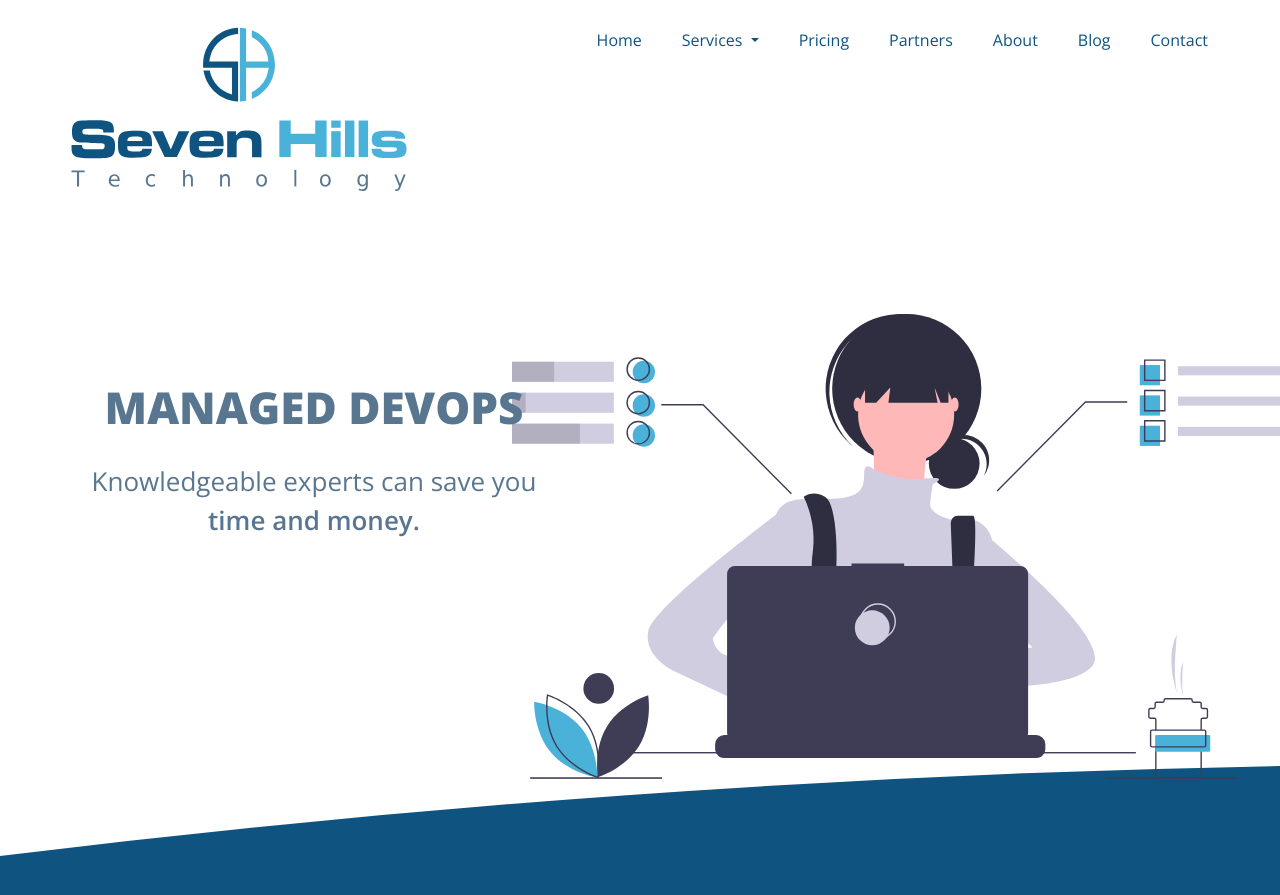
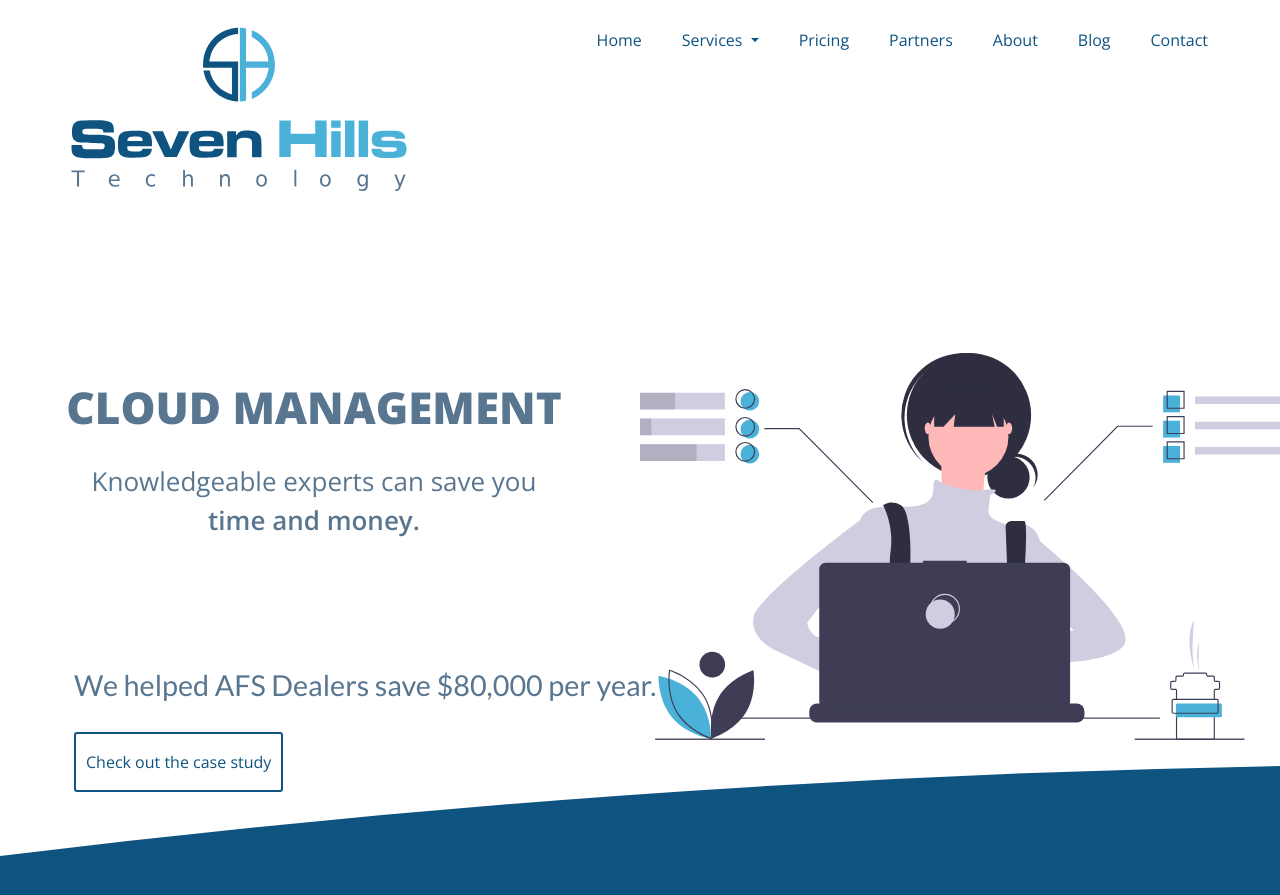
Before and after one commit to seven-hills-technology/seven-hills-technology.github.io, a Jekyll site: the page built from cloud-management.md, in a window 1280 px wide and 900 px high. Shown: the top 895 px of the window. Built offline with Jekyll 4.4.1, drawn with Linux system fonts in a browser that asks for light colours; nearby versions of some CDN libraries; some of the changed text lies outside the part shown.

Commit message:
added case study and renamed to cloud management

```diff
--- a/_data/pagelist.yml
+++ b/_data/pagelist.yml
@@ -11,9 +11,9 @@ docs:
         url: /development.html
         friendlyUrl: development
       -
-        title: "Managed DevOps"
-        url: /managed-devops.html
-        friendlyUrl: managed-devops
+        title: "Cloud Management"
+        url: /cloud-management.html
+        friendlyUrl: cloud-management
       -
         title: "Public Sector"
         url: /public-sector.html
--- a/managed-devops.md
+++ b/cloud-management.md
@@ -1,15 +1,19 @@
 ---
 layout: default
-title: Managed DevOps
-description: Managed DevOps to ensure your Microsoft Azure hosted environment and the applications on it are cost effective, secure, and availabile all of the time.
-cta_title: Let us audit your Microsoft Azure environment for cost savings.
+title: Cloud Management
+description: Cloud Management to ensure your Microsoft Azure environment and the applications on it are cost effective, secure, and availabile all of the time.
+cta_title: Get started with an audit.
 ---
 
-<section data-scroll class="sh-landing-intro landing-big-background devops is-outside">
-    <h1>Managed DevOps</h1>
+<section data-scroll class="sh-landing-intro landing-big-background devops is-outside" style="background-size: 50% auto;">
+    <h1>Cloud Management</h1>
     <p>Knowledgeable experts can save you <strong>time and money.</strong></p>
+    <br/><br/><br/>
+    <div class="sh-get-in-touch" style="align-items:flex-start;background-color:transparent;">
+        <h3>We helped AFS Dealers save $80,000 per year.</h3>
+        <a class="git-button" href="https://hubs.ly/H0D2Z8J0" target="_blank">Check out the case study</a>
+    </div>
 </section>
-
 <div class="sh-band-flair dark-top negative-top"></div>
 <section class="sh-dark-band">
     <div class="modern-information-structure">
```
